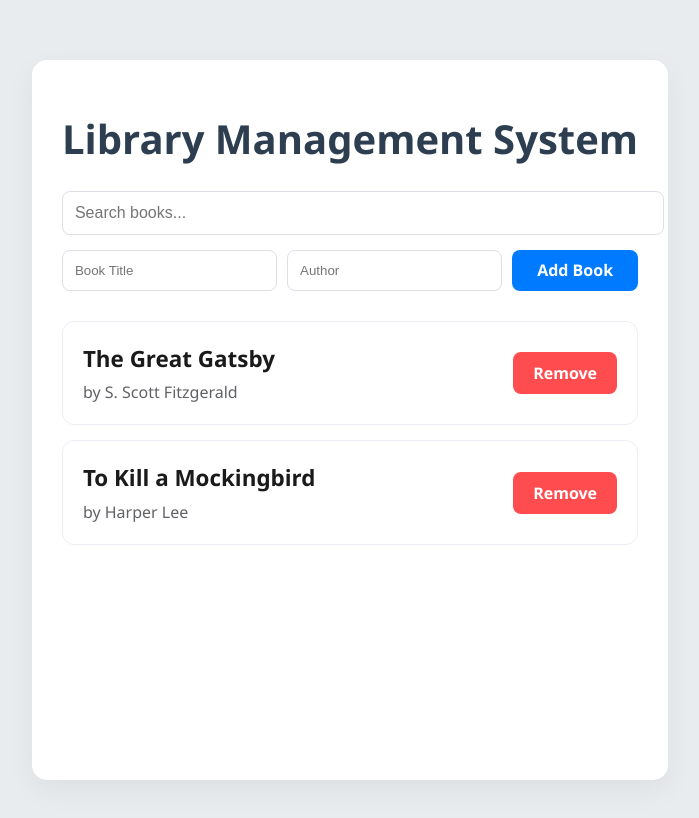
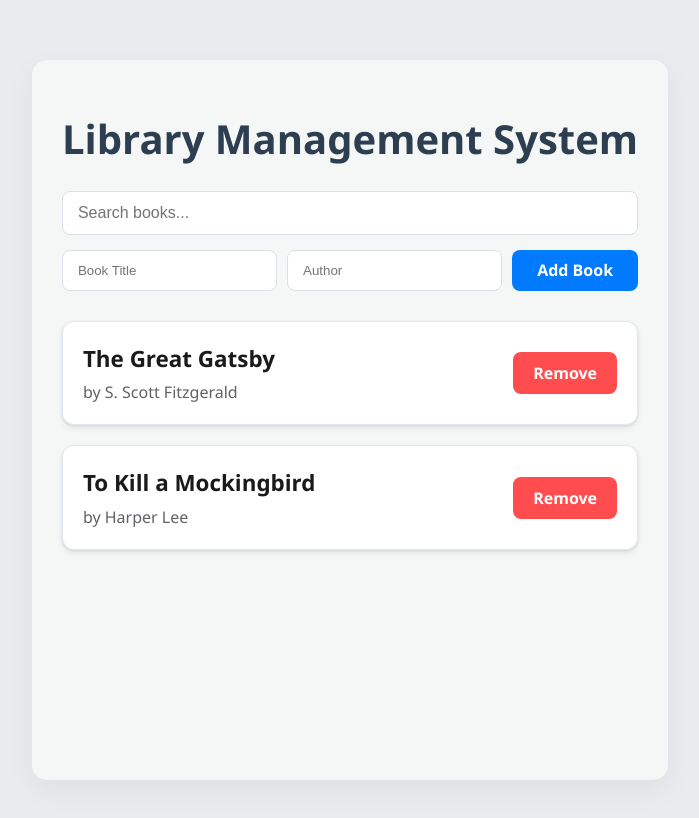
Before and after one commit to Litesh-Goyal/exp__3.2, a React (Vite) app: page / in a window 1280 px wide. Shown: the top 818 px of the page, without its empty margins (310-1009 px from the left). Built offline with nearby package versions, Linux system fonts and the light colour scheme.

Commit message:
Refactor Library.css for improved styling and consistency
Updated background colors, padding, and border styles for various sections. Enhanced hover effects and added focus states for inputs.

```diff
--- a/src/components/library/Library.css
+++ b/src/components/library/Library.css
@@ -1,8 +1,9 @@
+/* Main Container - The background box */
 .library-container {
   max-width: 600px;
   margin: 40px auto;
   padding: 30px;
-  background-color: #ffffff !important;
+  background-color: #f4f7f6 !important; /* Light off-white background */
   border-radius: 15px;
   box-shadow: 0 10px 30px rgba(0,0,0,0.05);
   font-family: 'Segoe UI', Tahoma, Geneva, Verdana, sans-serif;
@@ -16,13 +17,19 @@
 }
 
 /* Search bar styling */
+.search-section {
+  margin-bottom: 15px;
+}
+
 .search-section input {
   width: 100%;
-  padding: 12px;
-  border: 1px solid #dcdfe6;
+  padding: 12px 15px;
+  background-color: #ffffff !important;
+  border: 1px solid #dcdfe6 !important;
   border-radius: 8px;
-  margin-bottom: 15px;
   font-size: 1rem;
+  color: #333 !important;
+  box-sizing: border-box;
 }
 
 /* Add section styling */
@@ -34,13 +41,23 @@
 
 .add-section input {
   flex: 1;
-  padding: 12px;
-  border: 1px solid #dcdfe6;
+  padding: 12px 15px;
+  background-color: #ffffff !important;
+  border: 1px solid #dcdfe6 !important;
   border-radius: 8px;
+  color: #333 !important;
+}
+
+/* Input Focus state - Blue border when clicking */
+.search-section input:focus,
+.add-section input:focus {
+  outline: none;
+  border-color: #007bff !important;
+  box-shadow: 0 0 0 3px rgba(0, 123, 255, 0.1);
 }
 
 .add-section button {
-  background-color: #007bff !important; /* Perfect Blue */
+  background-color: #007bff !important; /* Professional Blue */
   color: white !important;
   border: none;
   padding: 0 25px;
@@ -54,46 +71,49 @@
   background-color: #0056b3 !important;
 }
 
-/* Book List Styling */
+/* Book List Styling - The individual cards */
 .book-item {
-  background-color: #ffffff;
-  border: 1px solid #ebeef5;
+  background-color: #ffffff !important; /* Pure white to contrast with off-white bg */
+  border: 1px solid #e1e8ed !important;
   padding: 20px;
-  margin-bottom: 15px;
+  margin-bottom: 20px;
   border-radius: 12px;
   display: flex;
   justify-content: space-between;
   align-items: center;
-  transition: transform 0.2s;
+  /* Soft Shadow to make the card "pop" */
+  box-shadow: 0 4px 6px rgba(0, 0, 0, 0.05), 0 1px 3px rgba(0, 0, 0, 0.1);
+  transition: transform 0.2s, box-shadow 0.2s;
 }
 
 .book-item:hover {
-  transform: translateY(-2px);
-  box-shadow: 0 4px 12px rgba(0,0,0,0.05);
+  transform: translateY(-3px); /* Lifts up slightly on hover */
+  box-shadow: 0 10px 15px rgba(0, 0, 0, 0.1);
 }
 
 .book-title {
   margin: 0;
-  color: #1a1a1a;
+  color: #1a1a1a !important;
   font-size: 1.4rem;
   font-weight: 700;
 }
 
 .book-author {
   margin: 5px 0 0;
-  color: #606266;
+  color: #606266 !important;
   font-size: 1rem;
 }
 
 /* Remove button styling */
 .remove-btn {
-  background-color: #ff4d4f !important; /* Perfect Red */
+  background-color: #ff4d4f !important; /* Bright Red */
   color: white !important;
   border: none;
   padding: 10px 20px;
   border-radius: 8px;
   font-weight: 600;
   cursor: pointer;
+  transition: background 0.3s;
 }
 
 .remove-btn:hover {
```
